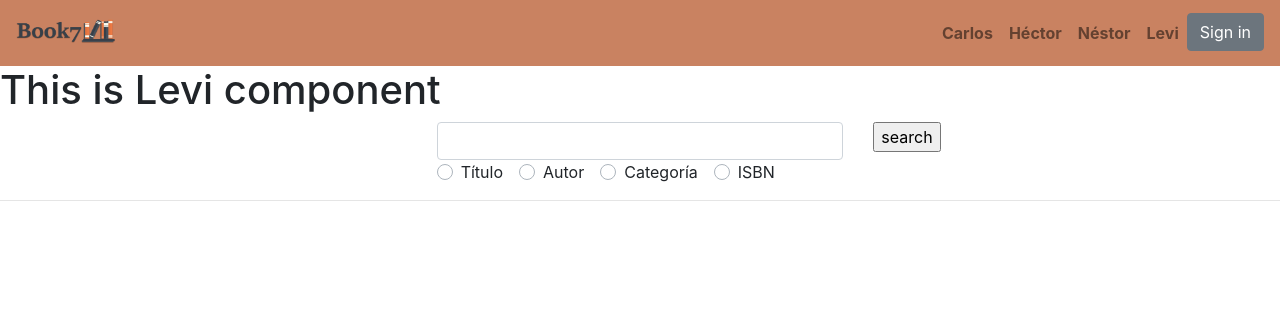
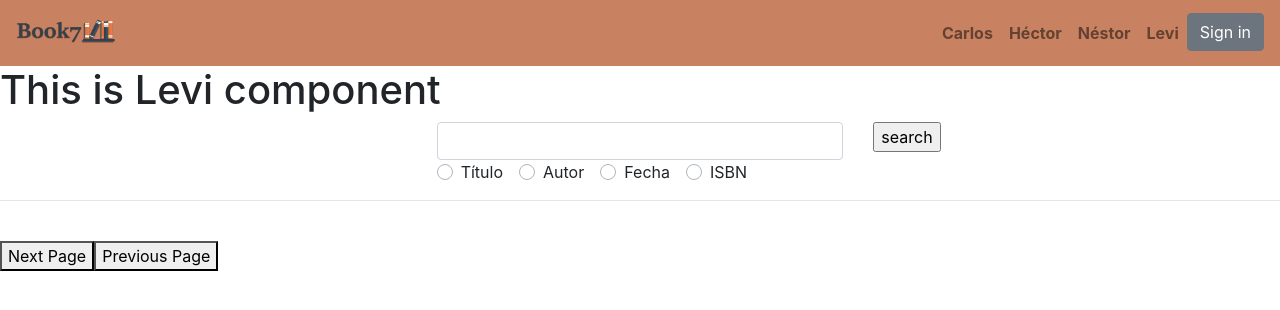
Before and after one commit to Apergot/Book7_GS1, a Vue app: page /levi in a window 1280 px wide. Shown: the top 310 px of the page. Built offline with nearby package versions, Linux system fonts and the light colour scheme; what vue-resource would draw is missing.

Commit message:
Google books api pagination search

```diff
--- a/src/views/Pages/devLevi.vue
+++ b/src/views/Pages/devLevi.vue
@@ -22,6 +22,8 @@
     </form>
     <hr />
     <br />
+    <button @click="nextPage">Next Page</button>
+    <button @click="previousPage">Previous Page</button>
     <table class="table table-striped">
       <tbody>
 <tr v-for="book in searchResults.items" :key="book.volumeInfo.identifier">
@@ -53,28 +55,47 @@ export default {
   name: 'Form',
   data () {
     return {
+      comp: 0,
       radio: '',
       texto: '',
       searchTerm: '',
       searchResults: [],
+      startIndex: 0,
       optciones: [
         { value: 'intitle', text: 'Título' },
         { value: 'inauthor', text: 'Autor' },
-        { value: 'subject', text: 'Categoría' },
+        { value: 'fecha', text: 'Fecha' },
         { value: 'isbn', text: 'ISBN' }
       ]
     }
   },
   methods: {
     search () {
-      this.$http.get(`https://www.googleapis.com/books/v1/volumes?q=` + this.radio + ':' + this.searchTerm + '&maxResults=40')
+      this.$http.get(`https://www.googleapis.com/books/v1/volumes?q=${this.radio}:${this.searchTerm}&maxResults=10&startIndex=${this.startIndex}`)
         .then(response => {
           this.searchResults = response.data
         })
         .catch(e => {
           console.log(e)
         })
-      this.searchTerm = ''
+    },
+    nextPage () {
+      this.comp = this.startIndex
+      if ((this.comp += 10) < 100) {
+        this.startIndex += 10
+        this.search()
+        console.log(this.startIndex)
+      }
+      this.comp = 0
+    },
+    previousPage () {
+      this.comp = this.startIndex
+      if ((this.comp -= 10) >= 0) {
+        this.startIndex -= 10
+        this.search()
+        console.log(this.startIndex)
+      }
+      this.comp = 0
     },
     bookAuthors (book) {
       let authors = book.volumeInfo.authors
```
Also changed, not shown: 1 other file (tests, documents, lock files or other folders).
